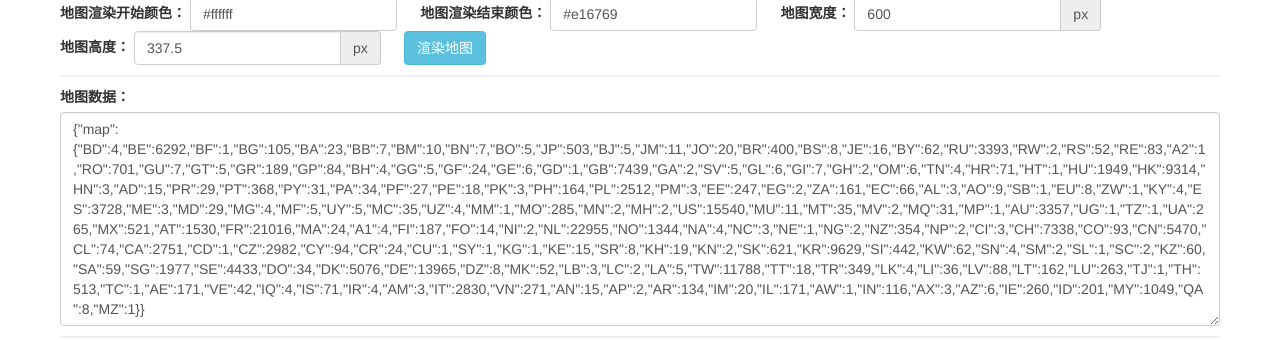
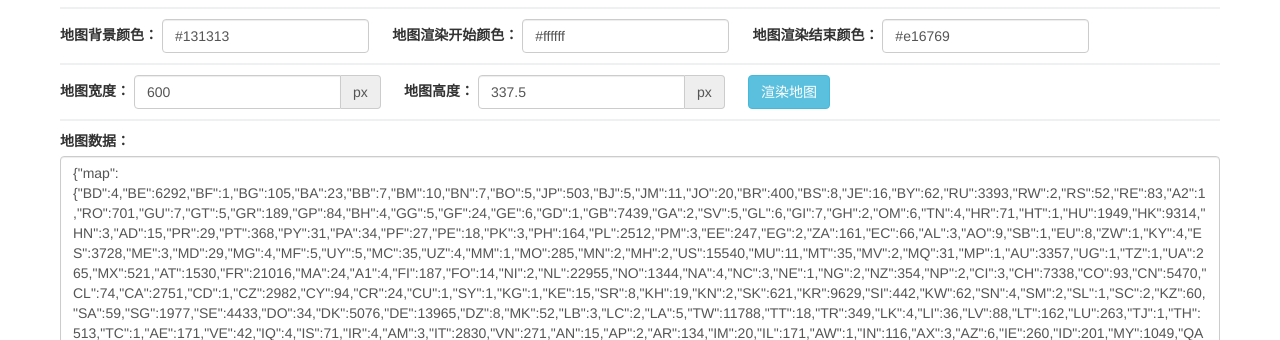
Before and after one commit to shenqihui/map, a website: page index.html in a window 1280 px wide. Shown: the part 760-1100 px from the top of the page. Drawn offline with Linux system fonts and the light colour scheme; some packages are replaced by stand-ins of ours; a script that the page names is missing.

Commit message:
换行。

```diff
--- a/index.html
+++ b/index.html
@@ -46,6 +46,7 @@
             </select>
             &nbsp;&nbsp;&nbsp;&nbsp;
           </div>
+          <hr class="clearfix">
           <div class="form-group">
             <label for="map-width">地图背景颜色：</label>
             <input class="form-control" name="map-backgroundColor" id="map-backgroundColor" ng-model="map.backgroundColor"/>
@@ -61,6 +62,7 @@
             <input class="form-control" name="map-scaleEnd" id="map-scaleEnd" ng-model="map.scaleEnd"/>
             &nbsp;&nbsp;&nbsp;&nbsp;
           </div>
+          <hr class="clearfix">
           <div class="form-group">
             <label for="map-width">地图宽度：</label>
             <div class="input-group">
```
